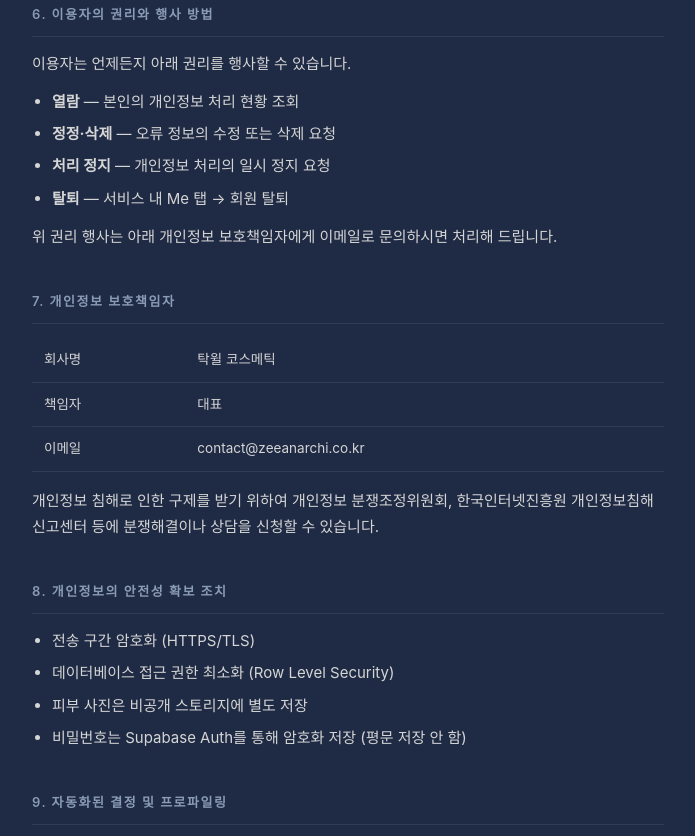
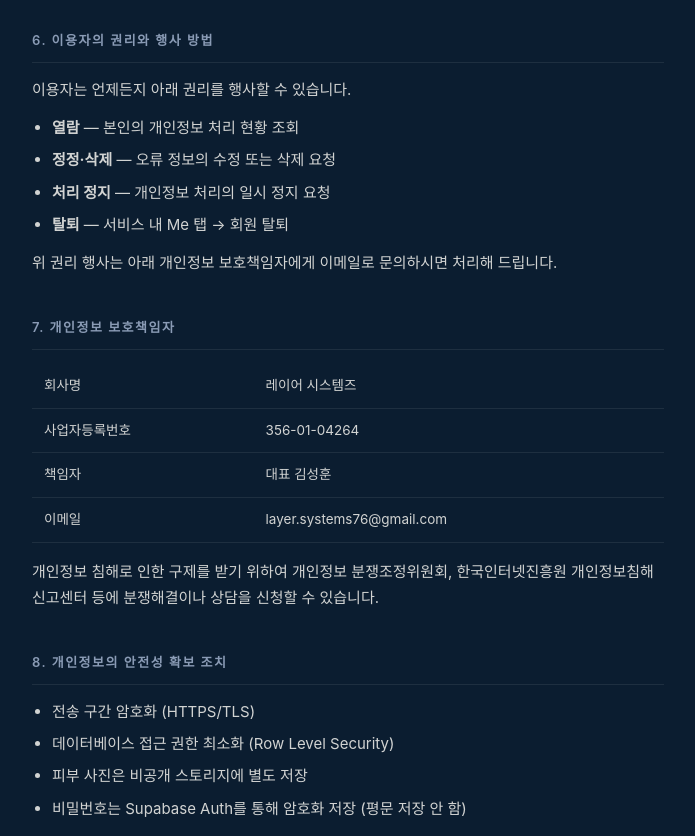
Before and after one commit to kimshzeus/zeean-archi, a plain HTML site: page privacy.html in a window 1280 px wide. Shown: the part 1952-2788 px from the top of the page, without its empty margins (292-987 px from the left). Drawn offline with Linux system fonts and the light colour scheme.

Commit message:
Update privacy.html

```diff
--- a/privacy.html
+++ b/privacy.html
@@ -6,7 +6,7 @@
   <title>개인정보처리방침 — LAYER</title>
   <style>
     :root {
-      --navy: #1F2A44;
+      --navy: #0b1d30;
       --off-white: #F5F3EE;
       --muted: #8A9BB5;
       --border: rgba(255,255,255,0.08);
@@ -95,9 +95,9 @@
 
   <p class="eyebrow">LAYER by ZEEAN ARCHI</p>
   <h1>개인정보처리방침</h1>
-  <p class="updated">시행일: 2026년 5월 1일 &nbsp;|&nbsp; 최종 수정: 2026년 6월 30일</p>
+  <p class="updated">시행일: 2026년 5월 1일 &nbsp;|&nbsp; 최종 수정: 2026년 7월 20일</p>
 
-  <p>탁윌 코스메틱(이하 "회사")은 「개인정보 보호법」을 준수하며, 이용자의 개인정보를 소중히 다룹니다. 본 방침은 LAYER 앱(이하 "서비스") 이용 과정에서 수집되는 개인정보의 처리 방법을 안내합니다.</p>
+  <p>레이어 시스템즈(이하 "회사")는 「개인정보 보호법」을 준수하며, 이용자의 개인정보를 소중히 다룹니다. 본 방침은 LAYER 앱(이하 "서비스") 이용 과정에서 수집되는 개인정보의 처리 방법을 안내합니다.</p>
 
   <h2>1. 수집하는 개인정보 항목</h2>
   <table>
@@ -131,7 +131,7 @@
       </tr>
       <tr>
         <td>자동 수집</td>
-        <td>앱 사용 기록(체크인 날짜, 피부 점수), 기기 식별자(무료 체험 중복 방지 목적)</td>
+        <td>앱 사용 기록(체크인 날짜, 피부 점수), 기기 식별자</td>
         <td>서비스 이용 과정에서 자동 생성</td>
       </tr>
     </tbody>
@@ -226,15 +226,19 @@
     <tbody>
       <tr>
         <td>회사명</td>
-        <td>탁윌 코스메틱</td>
+        <td>레이어 시스템즈</td>
+      </tr>
+      <tr>
+        <td>사업자등록번호</td>
+        <td>356-01-04264</td>
       </tr>
       <tr>
         <td>책임자</td>
-        <td>대표</td>
+        <td>대표 김성훈</td>
       </tr>
       <tr>
         <td>이메일</td>
-        <td>contact@zeeanarchi.co.kr</td>
+        <td>layer.systems76@gmail.com</td>
       </tr>
     </tbody>
   </table>
@@ -255,9 +259,10 @@
   <p>서비스는 쿠키를 사용하지 않습니다. 앱 실행 상태 유지를 위한 로컬 스토리지(AsyncStorage)를 사용하며, 이는 기기 내에서만 처리됩니다.</p>
 
   <div class="footer">
-    <p>사업자명: 탁윌 코스메틱</p>
+    <p>사업자명: 레이어 시스템즈</p>
+    <p>사업자등록번호: 356-01-04264</p>
     <p>서비스명: LAYER</p>
-    <p>문의: contact@zeeanarchi.co.kr</p>
+    <p>문의: layer.systems76@gmail.com</p>
     <p style="margin-top:12px;">본 방침은 법령 개정 또는 서비스 변경에 따라 업데이트될 수 있으며, 변경 시 앱 내 공지를 통해 안내합니다.</p>
   </div>
 
```
